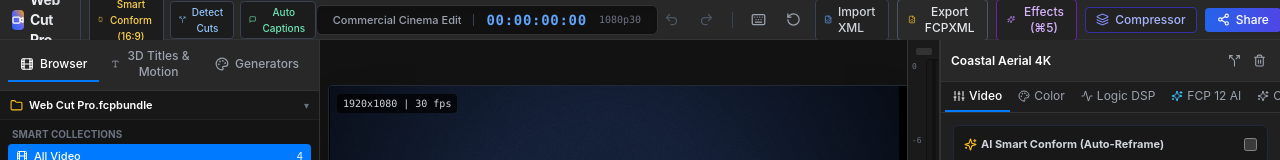
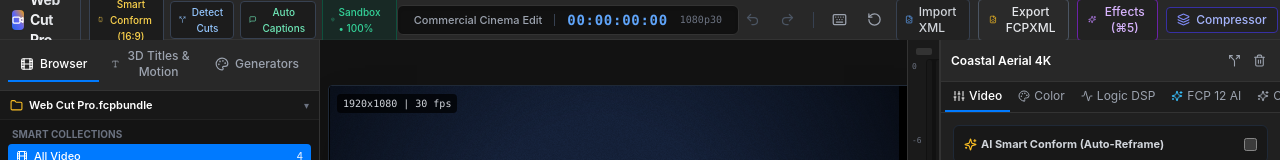
Before and after one commit to samuelayanshina/web-cut-pro, a React (Vite) app: page / in a window 1280 px wide. Shown: the top 160 px of the page. Built offline with nearby package versions, Linux system fonts and the light colour scheme; no server answers.

Commit message:
feat(privacy): add local-first browser persistence, automatic autosave, and strict client-side sandbox isolation

```diff
--- a/src/App.tsx
+++ b/src/App.tsx
@@ -373,9 +373,44 @@ const createInitialProject = (): FCPProject => {
   };
 };
 
+const LOCAL_STORAGE_PROJECT_KEY = 'web_cut_pro_project_v2';
+const LOCAL_STORAGE_ASSETS_KEY = 'web_cut_pro_assets_v2';
+
+const loadPersistedProject = (): FCPProject => {
+  try {
+    const raw = localStorage.getItem(LOCAL_STORAGE_PROJECT_KEY);
+    if (raw) {
+      const parsed = JSON.parse(raw);
+      if (parsed && Array.isArray(parsed.spine) && parsed.format) {
+        return parsed;
+      }
+    }
+  } catch (e) {
+    console.warn('Failed to load persisted project:', e);
+  }
+  return createInitialProject();
+};
+
+const loadPersistedAssets = (): MediaAsset[] => {
+  try {
+    const raw = localStorage.getItem(LOCAL_STORAGE_ASSETS_KEY);
+    if (raw) {
+      const custom = JSON.parse(raw);
+      if (Array.isArray(custom)) {
+        const existingIds = new Set(SAMPLE_ASSETS.map((a) => a.id));
+        const nonDuplicateCustom = custom.filter((c: MediaAsset) => !existingIds.has(c.id));
+        return [...nonDuplicateCustom, ...SAMPLE_ASSETS];
+      }
+    }
+  } catch (e) {
+    console.warn('Failed to load persisted assets:', e);
+  }
+  return SAMPLE_ASSETS;
+};
+
 export const App: React.FC = () => {
-  const [project, setProject] = useState<FCPProject>(createInitialProject);
-  const [assets, setAssets] = useState<MediaAsset[]>(SAMPLE_ASSETS);
+  const [project, setProject] = useState<FCPProject>(loadPersistedProject);
+  const [assets, setAssets] = useState<MediaAsset[]>(loadPersistedAssets);
   const [currentTime, setCurrentTime] = useState<number>(0);
   const [isPlaying, setIsPlaying] = useState<boolean>(false);
   const [selectedClipId, setSelectedClipId] = useState<string | null>('clip-drone-1');
@@ -450,6 +485,27 @@ export const App: React.FC = () => {
     setProject(next);
     setHistoryVersion((v) => v + 1);
   }, [project]);
+
+  // Auto-save project state to local browser sandbox
+  useEffect(() => {
+    try {
+      localStorage.setItem(LOCAL_STORAGE_PROJECT_KEY, JSON.stringify(project));
+    } catch (e) {
+      console.warn('Project auto-save error:', e);
+    }
+  }, [project]);
+
+  // Auto-save custom assets
+  useEffect(() => {
+    try {
+      const customAssets = assets.filter((a) => a.id.startsWith('local-'));
+      if (customAssets.length > 0) {
+        localStorage.setItem(LOCAL_STORAGE_ASSETS_KEY, JSON.stringify(customAssets));
+      }
+    } catch (e) {
+      console.warn('Assets auto-save error:', e);
+    }
+  }, [assets]);
 
   // Master Playback Loop
   useEffect(() => {
@@ -1071,7 +1127,12 @@ export const App: React.FC = () => {
         onImportFcpXml={handleImportFcpXml}
         onOpenShortcuts={() => setIsShortcutsOpen(true)}
         onResetDemo={() => {
+          try {
+            localStorage.removeItem(LOCAL_STORAGE_PROJECT_KEY);
+            localStorage.removeItem(LOCAL_STORAGE_ASSETS_KEY);
+          } catch {}
           setProject(createInitialProject());
+          setAssets(SAMPLE_ASSETS);
           setCurrentTime(0);
           setSelectedClipId('clip-drone-1');
         }}
--- a/src/components/MenuBar.tsx
+++ b/src/components/MenuBar.tsx
@@ -13,7 +13,8 @@ import {
   Split,
   MessageSquare,
   Undo2,
-  Redo2
+  Redo2,
+  ShieldCheck
 } from 'lucide-react';
 import { Timecode } from '../engine/Timecode';
 import { FCPProject } from '../types/fcp';
@@ -98,6 +99,15 @@ export const MenuBar: React.FC<MenuBarProps> = ({
             <MessageSquare size={11} />
             <span>Auto Captions</span>
           </button>
+
+          {/* Local Sandbox Privacy Badge */}
+          <div
+            className="hidden xl:flex items-center gap-1 px-2 py-0.5 bg-emerald-950/40 border border-emerald-700/50 rounded text-[10px] text-emerald-400 font-medium"
+            title="100% Client-Side Sandbox: Your videos and edits never leave your machine. Zero server tracking."
+          >
+            <ShieldCheck size={11} className="text-emerald-400" />
+            <span>Local Sandbox • 100% Private</span>
+          </div>
         </div>
       </div>
 
```
